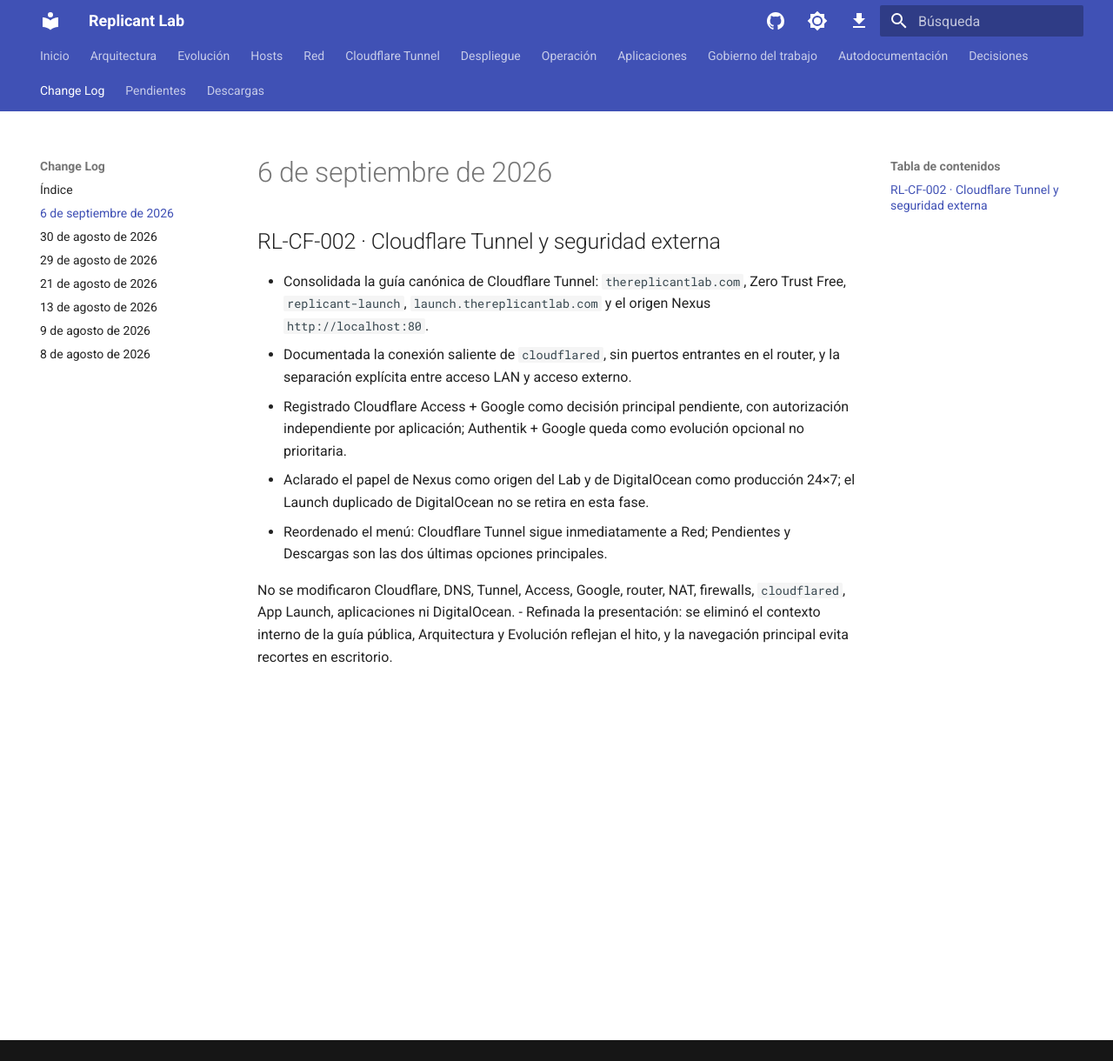
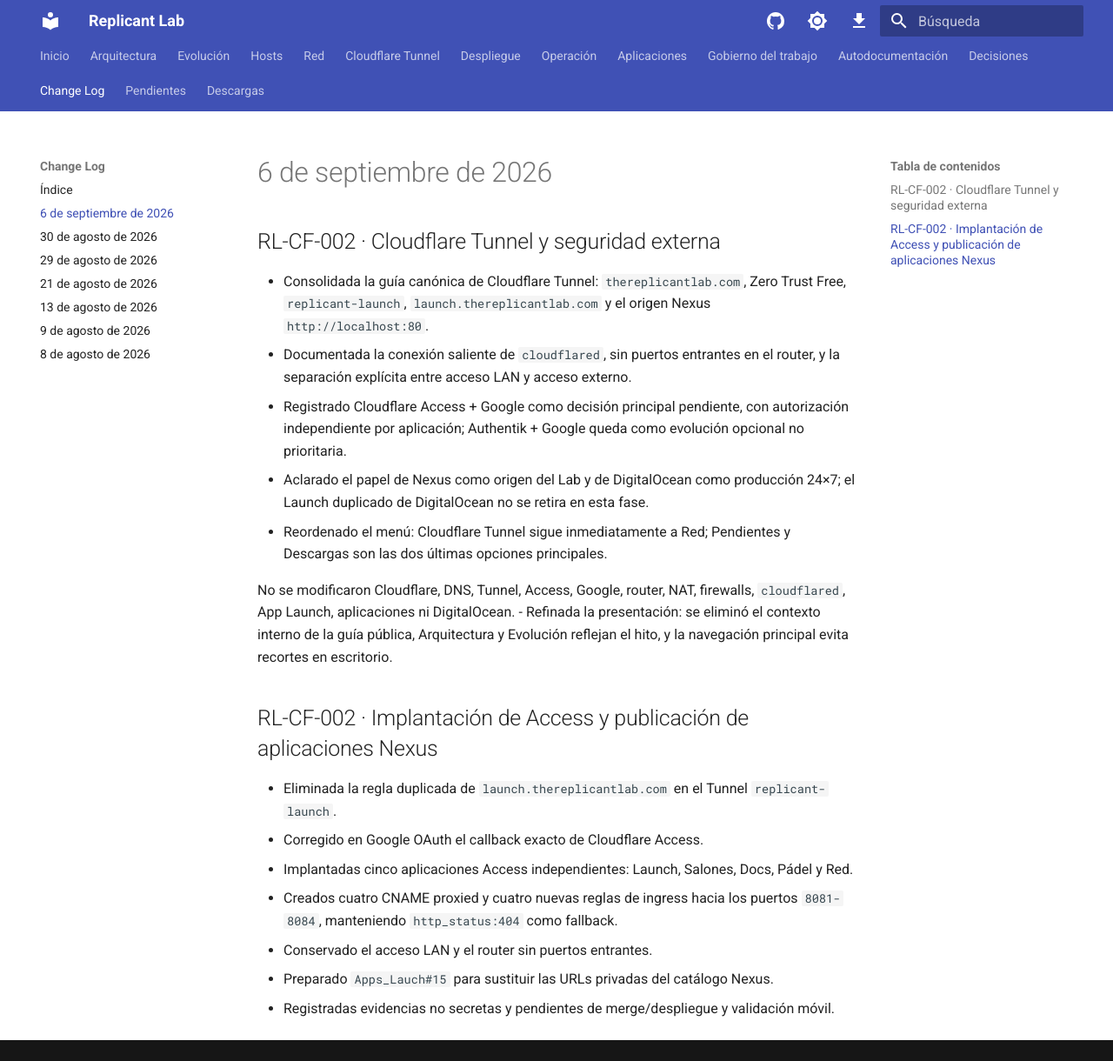
Before and after one commit to ratienza/infra-replicant-lab, an MkDocs documentation site: the page built from docs/cambios/2026-09-06.md, in a window 1280 px wide and 1220 px high. Shown: the whole window at 87% size. Built offline with MkDocs 1.6.1 and Material for MkDocs 9.7.7, drawn with Linux system fonts in a browser that asks for light colours; a script that is not in the unit is left out.

Commit message:
docs: record RL-CF-002 implementation

```diff
--- a/docs/cambios/2026-09-06.md
+++ b/docs/cambios/2026-09-06.md
@@ -10,3 +10,14 @@
 
 No se modificaron Cloudflare, DNS, Tunnel, Access, Google, router, NAT, firewalls, `cloudflared`, App Launch, aplicaciones ni DigitalOcean.
 - Refinada la presentación: se eliminó el contexto interno de la guía pública, Arquitectura y Evolución reflejan el hito, y la navegación principal evita recortes en escritorio.
+
+
+## RL-CF-002 · Implantación de Access y publicación de aplicaciones Nexus
+
+- Eliminada la regla duplicada de `launch.thereplicantlab.com` en el Tunnel `replicant-launch`.
+- Corregido en Google OAuth el callback exacto de Cloudflare Access.
+- Implantadas cinco aplicaciones Access independientes: Launch, Salones, Docs, Pádel y Red.
+- Creados cuatro CNAME proxied y cuatro nuevas reglas de ingress hacia los puertos `8081-8084`, manteniendo `http_status:404` como fallback.
+- Conservado el acceso LAN y el router sin puertos entrantes.
+- Preparado `Apps_Lauch#15` para sustituir las URLs privadas del catálogo Nexus.
+- Registradas evidencias no secretas y pendientes de merge/despliegue y validación móvil.
```
